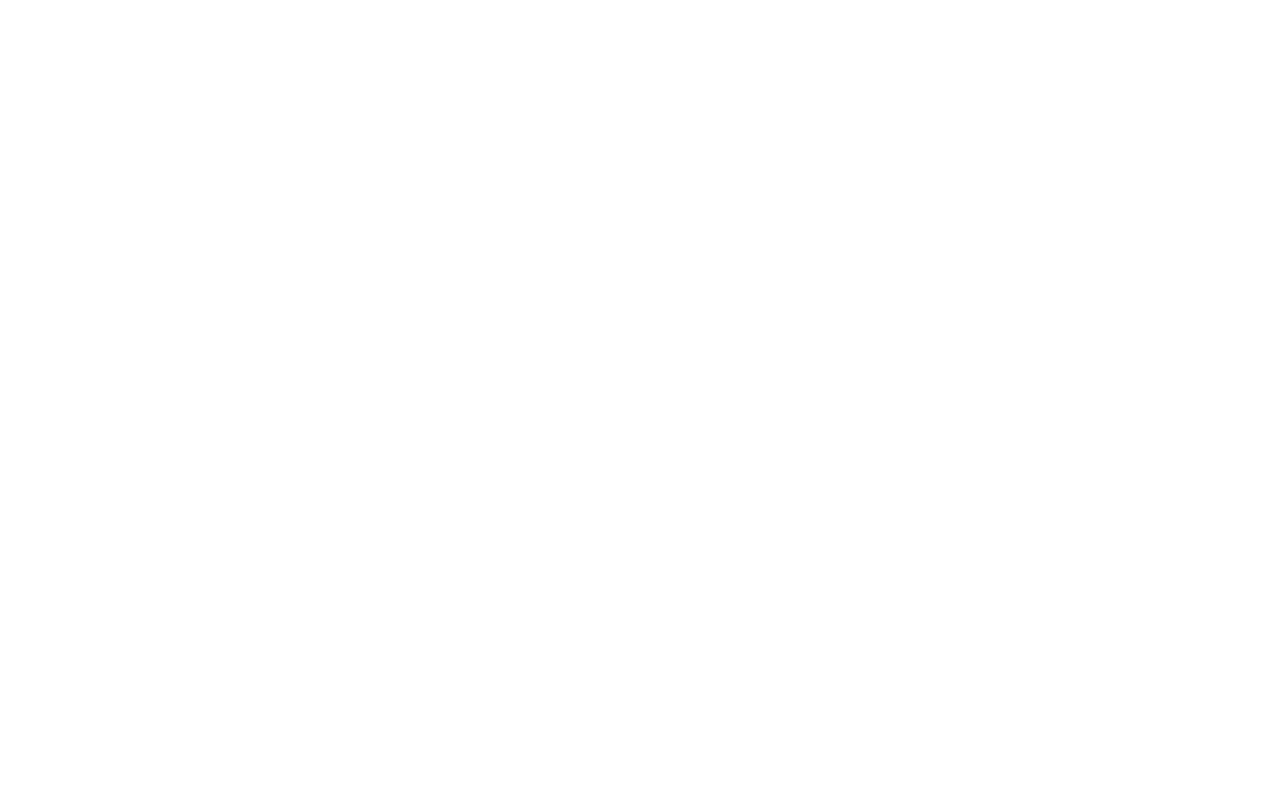
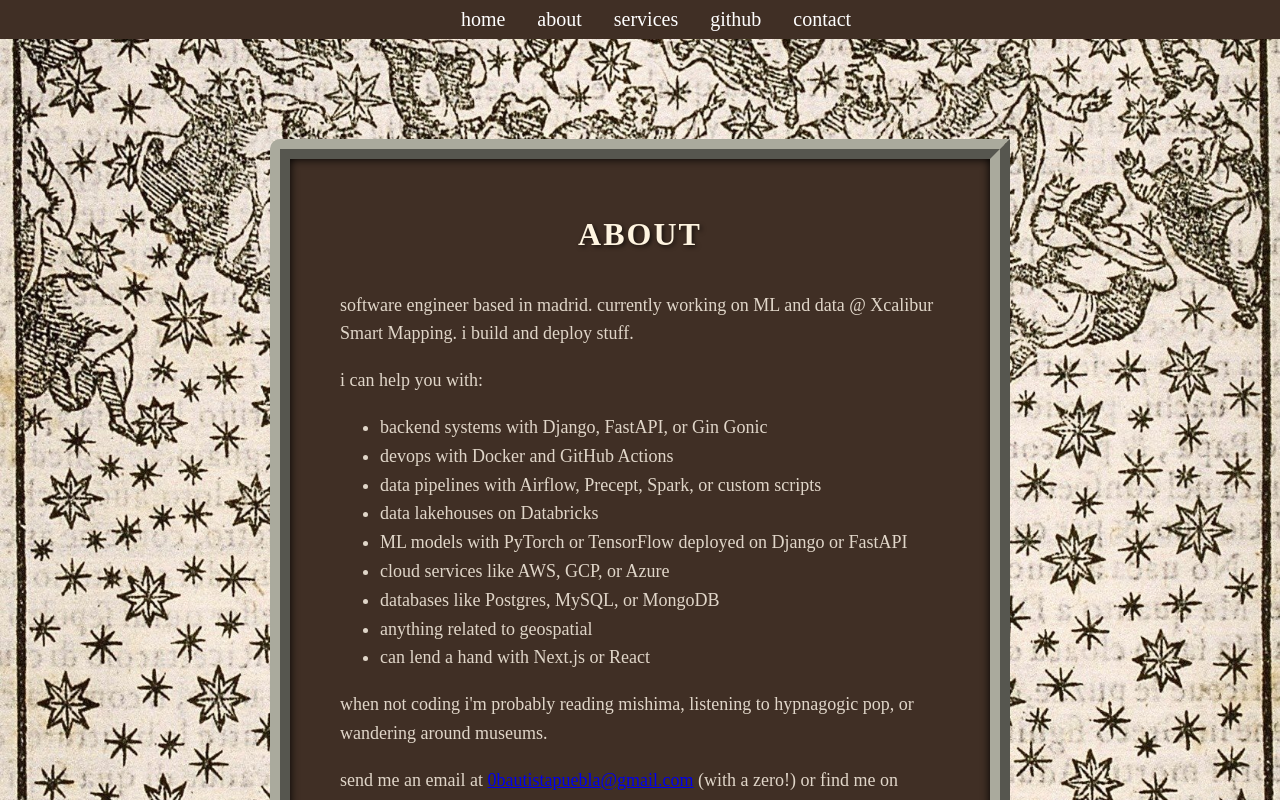
Before and after one commit to bpuebla/blog, a Next.js app: page /about in a window 1280 px wide. Shown: the top 800 px of the page. Built offline with nearby package versions, Linux system fonts and the light colour scheme.

Commit message:
extend skeleton, write about page

```diff
--- /dev/null
+++ b/app/components/Layout.tsx
@@ -0,0 +1,77 @@
+// app/components/Layout.tsx
+/** @jsxImportSource @emotion/react */
+import React from "react";
+import Head from "next/head";
+import Navbar from "./Navbar";
+import Footer from "./Footer";
+import { css } from '@emotion/react';
+
+const pageLayout = css`
+  min-height: 100vh;
+  display: flex;
+  flex-direction: column;
+  margin: 0;
+  padding: 0;
+  overflow-x: hidden;
+`;
+
+const mainContent = css`
+  flex: 1;
+  margin: 0;
+  padding: 20px;
+  background-image: url('/back.jpg');
+  background-attachment: fixed;
+  background-size: cover;
+  background-position: center;
+  background-repeat: no-repeat;
+  display: flex;
+  flex-direction: column;
+  align-items: center;
+  color: #fff5e1;
+  text-align: center;
+  width: 100vw;
+  box-sizing: border-box;
+  min-height: 100vh;
+`;
+
+export const baseContentSection = css`
+  display: flex;
+  flex-direction: column;
+  justify-content: center;
+  padding: 30px 50px;
+  border: 20px ridge rgba(170,170,157,1);
+  border-radius: 10px 1px 1px 10px;
+  box-shadow: inset 0 0 10px #000000;
+  opacity: 1;
+  width: fit-content;
+  margin: 5em auto;
+  background-color: #402F25;
+  color: #ffffed;
+
+  @media (max-width: 900px) {
+    max-width: 50%;
+    padding: 20px 30px;
+  }
+`;
+
+interface LayoutProps {
+  children: React.ReactNode;
+  title: string;
+}
+
+const Layout: React.FC<LayoutProps> = ({ children, title }) => {
+  return (
+    <div css={pageLayout}>
+      <Head>
+        <title>{title}</title>
+      </Head>
+      <Navbar />
+      <main css={mainContent}>
+        {children}
+      </main>
+      <Footer />
+    </div>
+  );
+};
+
+export default Layout;
--- a/app/components/Navbar.tsx
+++ b/app/components/Navbar.tsx
@@ -56,6 +56,7 @@
           { name: "home", link: "/" },
           { name: "about", link: "/about" },
           { name: "services", link: "/services" },
+          { name: "github", link: "https://github.com/bpuebla" },
           { name: "contact", link: "mailto:0bautistapuebla@gmail.com" },
         ].map((item) => (
           <li key={item.name}>
--- a/pages/about.tsx
+++ b/pages/about.tsx
@@ -1,11 +1,65 @@
-import Head from "next/head";
+/** @jsxImportSource @emotion/react */
+import React from "react";
+import { css } from '@emotion/react';
+import Layout, { baseContentSection } from "../app/components/Layout";
 
-export default function About() {
+const aboutContentSection = css`
+  ${baseContentSection}
+
+  .about-title {
+    font-family: 'EB Garamond', serif;
+    font-size: 32px;
+    color: #fff5e1;
+    text-transform: uppercase;
+    letter-spacing: 2px;
+    margin-bottom: 20px;
+    text-shadow: 2px 2px 4px rgba(0, 0, 0, 0.6);
+  }
+
+  .about-content {
+    font-size: 18px;
+    line-height: 1.6;
+    color: #e0d6c9;
+    max-width: 600px;
+    text-align: left;
+  }
+
+`;
+
+const AboutPage: React.FC = () => {
   return (
-    <>
-      <Head>
-        <title>bpuebla - about</title>
-      </Head>
-    </>
+    <Layout title="bpuebla - about">
+      <section css={aboutContentSection}>
+        <h2 className="about-title">About</h2>
+        <div className="about-content">
+          <p>
+            software engineer based in madrid. currently working on ML and data @ Xcalibur Smart Mapping.
+
+            i build and deploy stuff.
+          </p>
+          <p>i can help you with:</p>
+            <ul>
+            <li>backend systems with Django, FastAPI, or Gin Gonic</li>
+            <li>devops with Docker and GitHub Actions</li>
+            <li>data pipelines with Airflow, Precept, Spark, or custom scripts</li>
+            <li>data lakehouses on Databricks</li>
+            <li>ML models with PyTorch or TensorFlow deployed on Django or FastAPI</li>
+            <li>cloud services like AWS, GCP, or Azure</li>
+            <li>databases like Postgres, MySQL, or MongoDB</li>
+            <li>anything related to geospatial</li>
+            <li>can lend a hand with Next.js or React</li>
+            </ul>
+          <p>
+            when not coding i'm probably reading mishima, listening to hypnagogic pop,
+            or wandering around museums.
+          </p>
+          <p>
+            send me an email at <a href="emailto:0bautistapuebla@gmail.com">0bautistapuebla@gmail.com</a> (with a zero!) or find me on <a href="https://github.com/bpuebla">github</a> and <a href="https://www.linkedin.com/in/bpuebla">linkedin</a>.
+          </p>
+        </div>
+      </section>
+    </Layout>
   );
-}
+};
+
+export default AboutPage;
```
Also changed, not shown: pages/index.tsx (+6 -59 lines), pages/services.tsx (+37 -8 lines).
